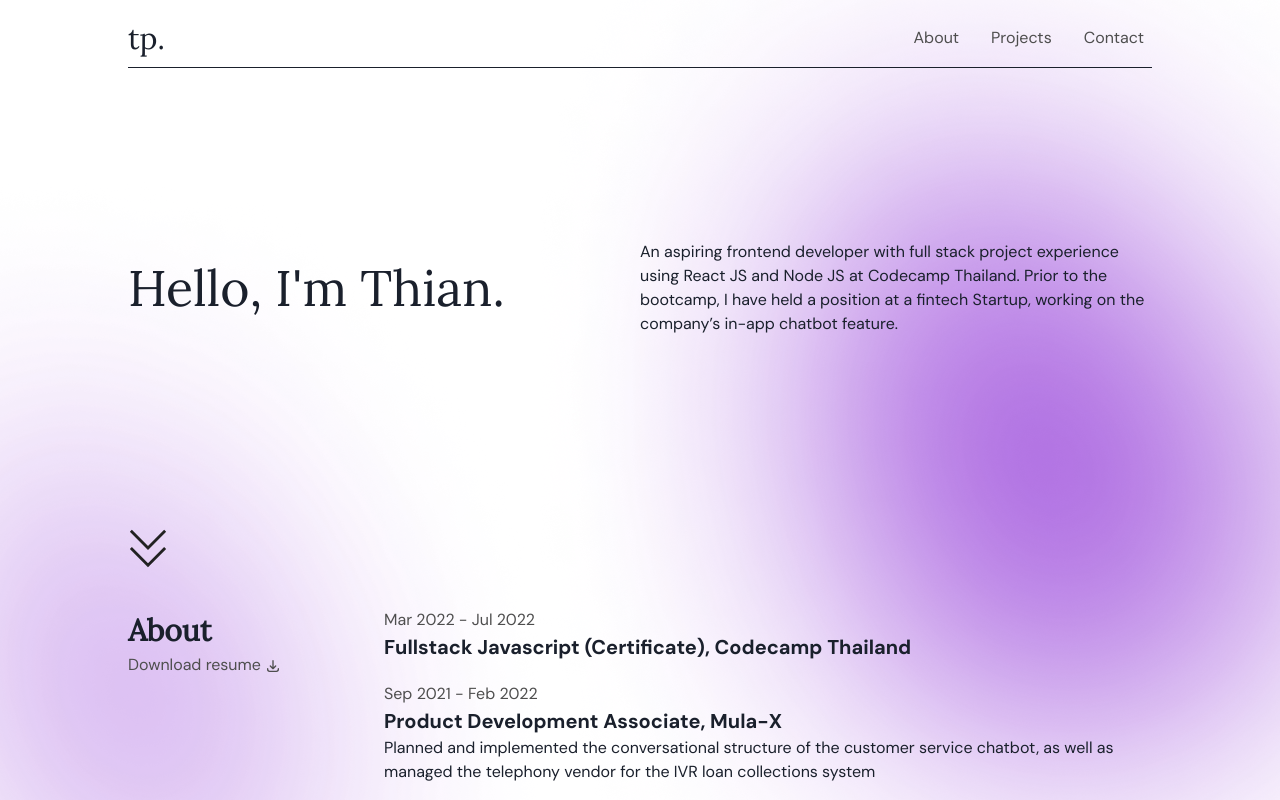
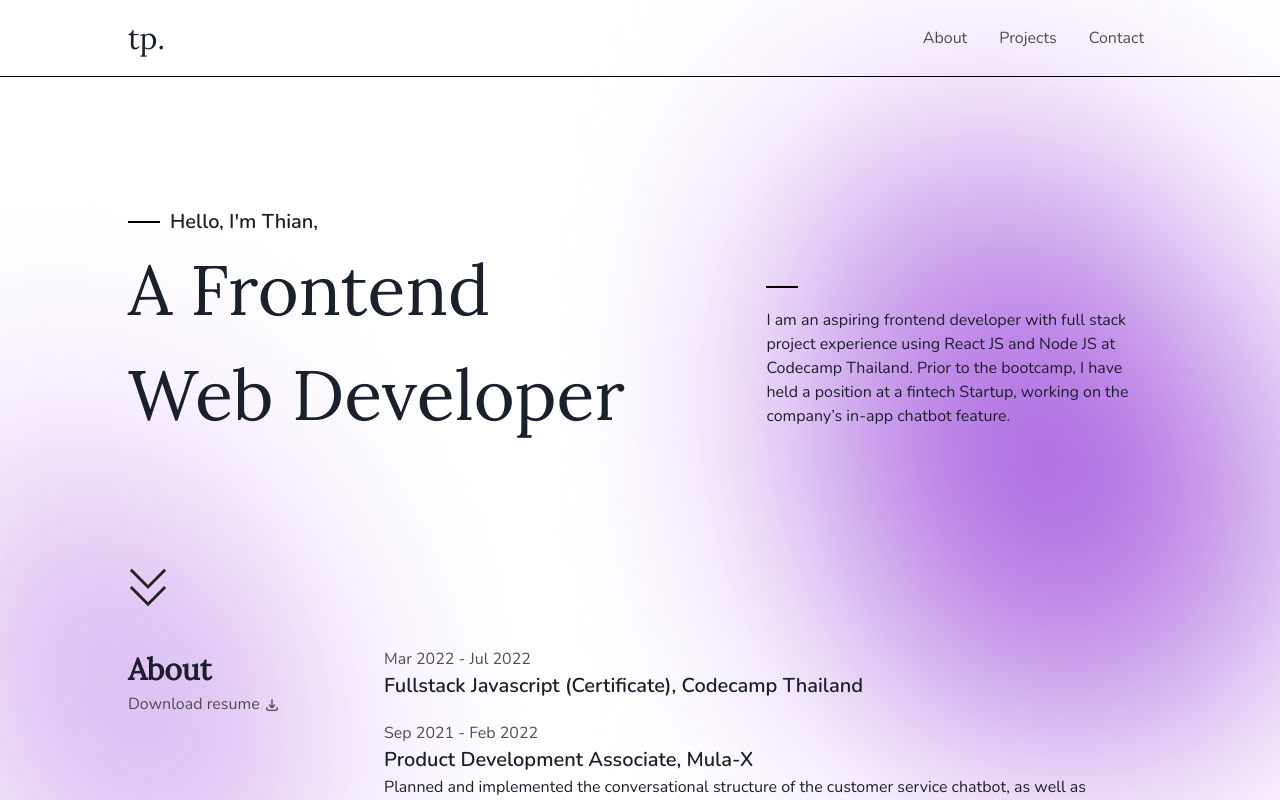
Before and after one commit to thianp/portfolio-web, a React (Create React App) app: page / in a window 1280 px wide. Shown: the top 800 px of the page. Built offline with nearby package versions, Linux system fonts and the light colour scheme.

Commit message:
feat: decorative horizontal lines, new sans-serif font, text and layout changes to hero section

```diff
--- a/package.json
+++ b/package.json
@@ -16,6 +16,7 @@
     "react": "^18.2.0",
     "react-device-detect": "^2.2.2",
     "react-dom": "^18.2.0",
+    "react-responsive": "^9.0.0-beta.10",
     "react-responsive-carousel": "^3.2.23",
     "react-scripts": "5.0.1",
     "web-vitals": "^2.1.4"
--- a/public/index.html
+++ b/public/index.html
@@ -4,7 +4,7 @@
     <meta charset="utf-8" />
     <link rel="icon" href="%PUBLIC_URL%/favicon.ico" />
     <link rel="preconnect" href="https://fonts.gstatic.com" crossorigin />
-    <link href="https://fonts.googleapis.com/css2?family=DM+Sans:wght@400;700&family=Lora&display=swap" rel="stylesheet">
+    <link href="https://fonts.googleapis.com/css2?family=DM+Sans:wght@400;700&family=Lora&family=Nunito:wght@300;600&display=swap" rel="stylesheet">
     <meta name="viewport" content="width=device-width, initial-scale=1" />
     <meta name="theme-color" content="#000000" />
     <meta
--- a/src/App.js
+++ b/src/App.js
@@ -83,8 +83,12 @@ function App() {
           transform: `translate3d(${cursorXY.x}px, ${cursorXY.y}px, 0)`,
         }}
       ></div> */}
-      <div className="App mx-8 md:mx-32 mt-2 space-y-1 md:space-y-[20px]">
+      <div className="App">
+        <div className="mx-8 md:mx-32 my-2">
           <Navbar />
+        </div>
+        <hr />
+        <div className="mx-8 md:mx-32 mt-20 mb-16 md:my-[40px] space-y-1 md:space-y-[20px]">
           <Hero />
           <a href="#about">
             <img src={arrow} className="down-arrow w-10 h-10s my-[40px]" />
@@ -98,6 +102,8 @@ function App() {
             <img src={arrow} className="down-arrow w-10 h-10s my-[40px]" />
           </a>
           <Contact />
+        </div>
+        <hr className="border-gray" />
         <Footer />
       </div>
     </>
--- a/src/components/layout/Navbar.js
+++ b/src/components/layout/Navbar.js
@@ -33,8 +33,8 @@ export default function Navbar() {
         minH={"60px"}
         py={{ base: 2 }}
         px={{ base: 4 }}
-        borderBottom={1}
-        borderStyle={"solid"}
+        // borderBottom={1}
+        // borderStyle={"solid"}
         borderColor={useColorModeValue("gray.800", "gray.900")}
         align={"center"}
         px={0}
--- a/src/components/sections/Hero.js
+++ b/src/components/sections/Hero.js
@@ -1,16 +1,27 @@
-import bgLight from "../../assets/bg-light.png";
+import { useMediaQuery } from "react-responsive";
+export default function Hero() {
+  const isMobile = useMediaQuery({ query: `(max-width: 640px)` });
 
-export default function Hero() {
   return (
-    <div className="hero grid grid-cols-1 md:grid-cols-2 md:mt-[50px]">
-      <div className="text-start grid content-around min-h-[200px] md:min-h-[400px] bg-transparent">
-        <h1>Hello, I'm Thian.</h1>
+    <div className="hero grid grid-cols-1 md:grid-cols-5 gap-[40px] md:mt-[50px]">
+      <div className="text-start md:col-span-3 grid content-center min-h-[200px] md:min-h-[400px] bg-transparent">
+        <div className="flex items-center gap-[10px]">
+          <hr className="w-[30px] border-[1.5px]" />
+          <h3>Hello, I'm Thian,</h3>
+        </div>
+        <h1>
+          A Frontend <br />
+          Web Developer
+        </h1>
       </div>
-      <div className="text-start grid content-around min-h-[200px] md:min-h-[400px] bg-transparent">
-        An aspiring frontend developer with full stack project experience using
-        React JS and Node JS at Codecamp Thailand. Prior to the bootcamp, I have
-        held a position at a fintech Startup, working on the company’s in-app
-        chatbot feature.
+      <div className="md:col-span-2 text-start grid content-center md:pt-[60px] gap-[20px] min-h-[200px] md:min-h-[400px] bg-transparent">
+        {!isMobile && <hr className="w-[30px] border-[1.5px]" />}
+        <p>
+          I am an aspiring frontend developer with full stack project experience
+          using React JS and Node JS at Codecamp Thailand. Prior to the
+          bootcamp, I have held a position at a fintech Startup, working on the
+          company’s in-app chatbot feature.
+        </p>
       </div>
     </div>
   );
--- a/src/components/sections/Projects.js
+++ b/src/components/sections/Projects.js
@@ -12,7 +12,8 @@ export default function Projects() {
       <a id="projects"></a>
       <div className="md:mt-[50px]">
         <h2>Projects</h2>
-        <div className="mt-4 md:mt-[20px] space-y-[40px]">
+        <hr className="mt-4 md:mt-[20px]"/>
+        <div className="mt-8 md:mt-[40px] space-y-[40px]">
           <Project
             title="Petcation (Group Project)"
             websiteLink="https://petcation.taptap.ooo/"
--- a/src/index.css
+++ b/src/index.css
@@ -17,15 +17,6 @@ body {
   background-image: url("./assets/bg-light.png") !important;
   background-position: center -150px !important;
 }
-@media (max-width: 640px) {
-  body {
-    background-image: url("./assets/bg-light-mobile-top.png"),
-      url("./assets/bg-light-mobile-bottom.png") !important;
-    background-size: contain !important;
-    background-repeat: no-repeat !important;
-    background-position: center top, center bottom -450px !important;
-  }
-}
 
 code {
   font-family: source-code-pro, Menlo, Monaco, Consolas, "Courier New",
@@ -35,7 +26,7 @@ code {
 h1 {
   font-family: 'Lora', serif;
   font-weight: 400 !important;
-  font-size: 50px !important;
+  font-size: 70px !important;
 }
 
 h2 {
@@ -45,7 +36,7 @@ h2 {
 }
 
 h3 {
-  font-weight: 700 !important;
+  font-weight: 600 !important;
   font-size: 20px !important;
 }
 
@@ -65,13 +56,23 @@ a:hover {
   color: black !important;
 }
 
-/* .hero {
-  height: 600px;
-  background-size: contain;
-  background-image: url("./assets/bg-light.png");
-  background-repeat: no-repeat;
-  background-position: center;
-} */
+hr {
+  border-color: black !important;
+}
+
+@media (max-width: 640px) {
+  body {
+    background-image: url("./assets/bg-light-mobile-top.png"),
+      url("./assets/bg-light-mobile-bottom.png") !important;
+    background-size: contain !important;
+    background-repeat: no-repeat !important;
+    background-position: center top, center bottom -450px !important;
+  }
+
+  h1 {
+    font-size: 50px !important;
+  }
+}
 
 /* custom cursor */
 
--- a/src/index.js
+++ b/src/index.js
@@ -9,7 +9,7 @@ import { extendTheme } from "@chakra-ui/react";
 const theme = extendTheme({
   fonts: {
     heading: `'Lora', serif`,
-    body: `'DM Sans', sans-serif`,
+    body: `'Nunito', sans-serif`,
   },
 });
 
--- a/tailwind.config.js
+++ b/tailwind.config.js
@@ -9,7 +9,7 @@ module.exports = {
     },
     fontFamily: {
       Lora: ['"Lora', "serif"],
-      DMSans: ['"DM Sans"', "sans-serif"],
+      Nunito: ['"Nunito"', "sans-serif"],
     },
     extend: {},
   },
```
Also changed, not shown: 1 other file (tests, documents, lock files or other folders). Lines whose indentation alone changed are shown as unchanged.
